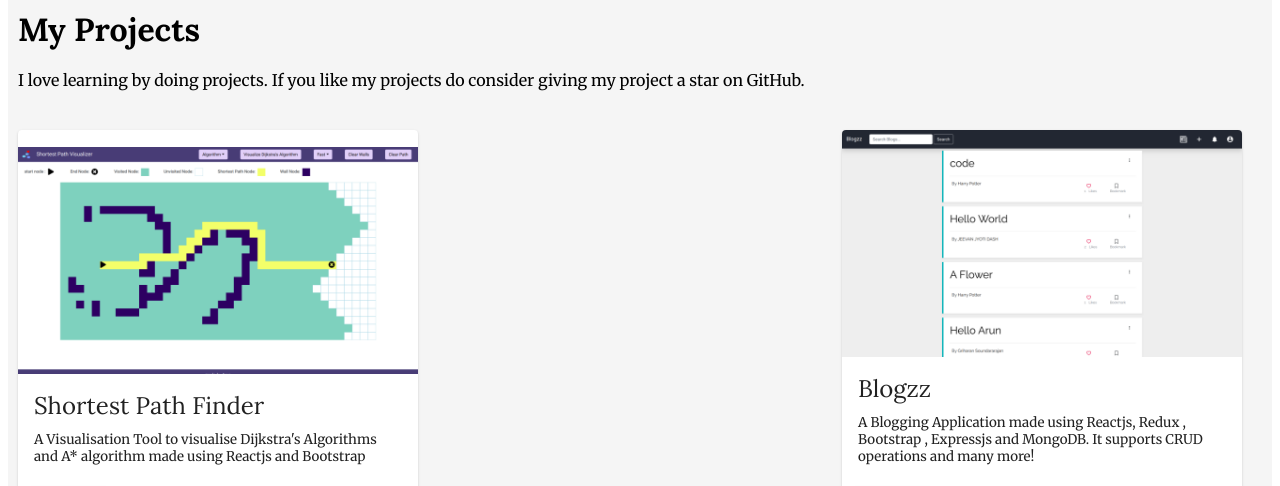
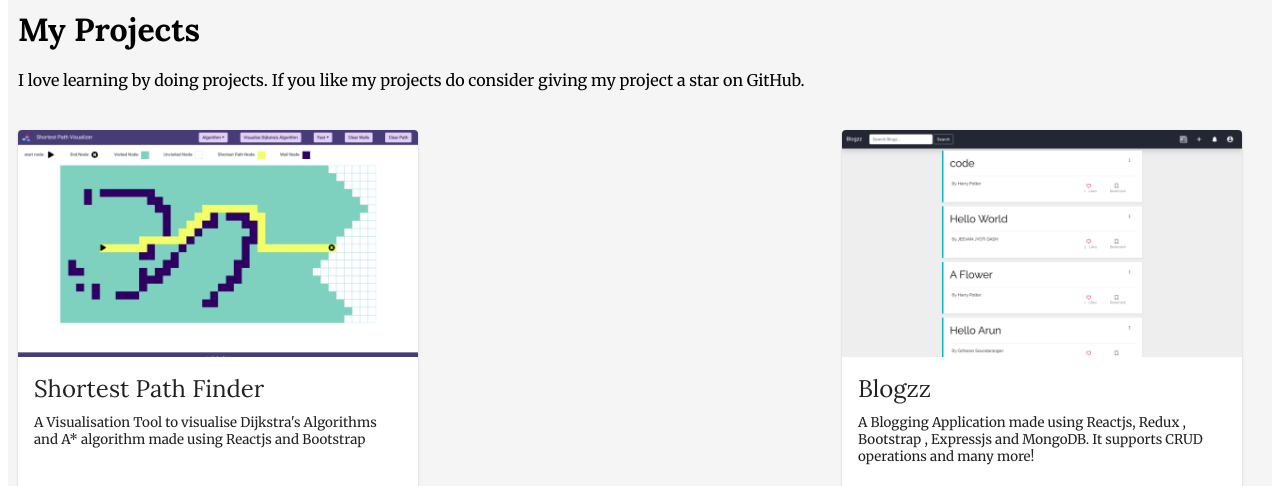
Before and after one commit to Aruuunn/New-Portfolio-Page, a Gatsby site: page / in a window 1280 px wide. Shown: the part 1460-1946 px from the top of the page. Built offline with nearby package versions, Linux system fonts and the light colour scheme; Gatsby itself is replaced by a stand-in of ours.

Commit message:
minor chnages to UI - made it better looking

```diff
--- a/src/components/projects.js
+++ b/src/components/projects.js
@@ -75,7 +75,7 @@ function MediaCard(props) {
       }}
       key={idx}
     >
-      <Grid container direction="column" justify="flex-end" style={{height:'100%'}}>
+      <Grid container direction="column" justify="space-between" style={{height:'100%'}}>
 
         <div style={{ maxWidth: "400px", width: "100%" }} className="card">
           <div>
```
